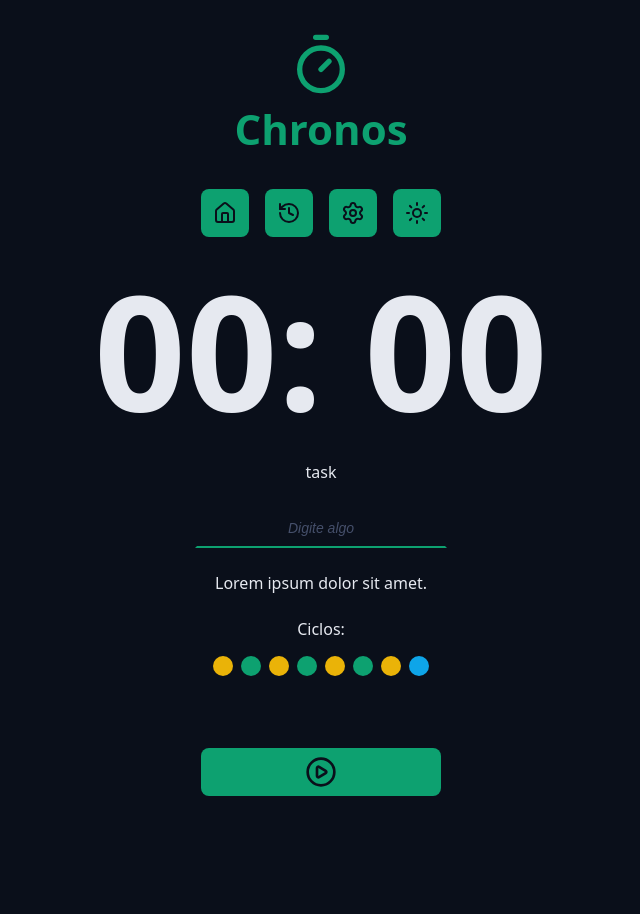
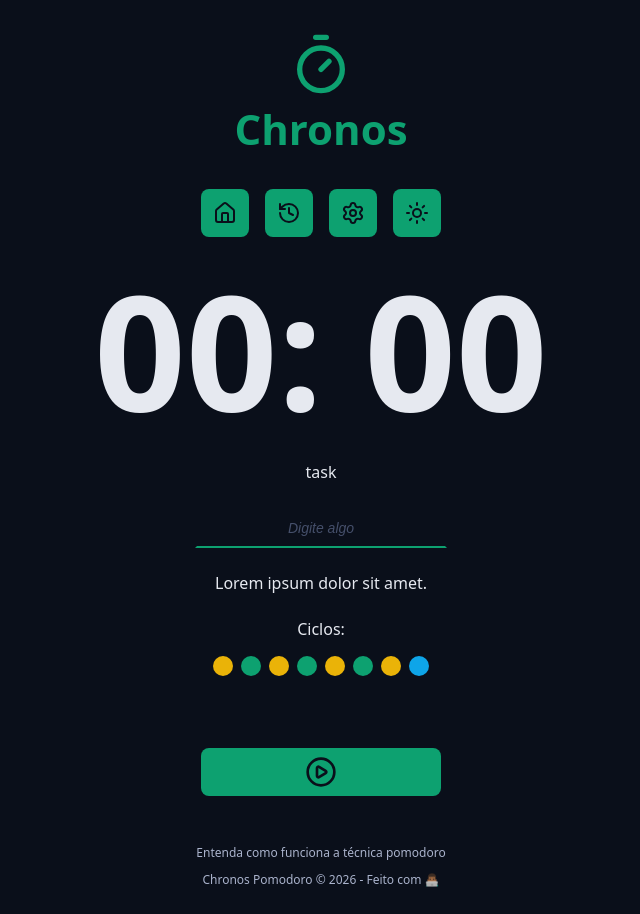
Before and after one commit to rogerr23/chronos-pomodoro, a React (Vite) app: page / in a window 1280 px wide. Shown: the top 914 px of the page, without its empty margins (319-959 px from the left). After the commit the page ends 888 px from the top, so only its background shows below. Built offline with nearby package versions, Linux system fonts and the light colour scheme.

Commit message:
Criando o component Footer

```diff
--- a/src/App.tsx
+++ b/src/App.tsx
@@ -8,7 +8,8 @@
 import { DefaultInput } from './components/DefaultInput';
 import { Cycles } from './components/Cycles';
 import { DefaultButton } from './components/DefaultButton';
-import { PlayCircleIcon, StopCircleIcon } from 'lucide-react';
+import { PlayCircleIcon } from 'lucide-react';
+import { Footer } from './components/Footer';
 
 export function App() {
   return (
@@ -45,10 +46,13 @@
           </div>
 
           <div className='formRow'>
-            <DefaultButton icon={<PlayCircleIcon />} color='green' />
-            <DefaultButton icon={<StopCircleIcon />} color='red' />
+            <DefaultButton icon={<PlayCircleIcon />} />
           </div>
         </form>
+      </Container>
+
+      <Container>
+        <Footer />
       </Container>
     </>
   );
--- /dev/null
+++ b/src/components/Footer/index.tsx
@@ -0,0 +1,12 @@
+import styles from './styles.module.css';
+
+export function Footer() {
+  return (
+    <footer className={styles.footer}>
+      <a href=''>Entenda como funciona a técnica pomodoro </a>
+      <a href=''>
+        Chronos Pomodoro &copy; {new Date().getFullYear()} - Feito com 👨🏾‍💻
+      </a>
+    </footer>
+  );
+}
--- /dev/null
+++ b/src/components/Footer/styles.module.css
@@ -0,0 +1,18 @@
+.footer {
+  display: flex;
+  flex-direction: column;
+  align-items: center;
+  justify-content: center;
+  font-size: 1.2rem;
+  gap: 1rem;
+}
+
+.footer a {
+  color: var(--text-muted);
+  text-decoration: none;
+}
+
+.footer a:hover {
+  color: var(--text-muted);
+  text-decoration: underline;
+}
```
